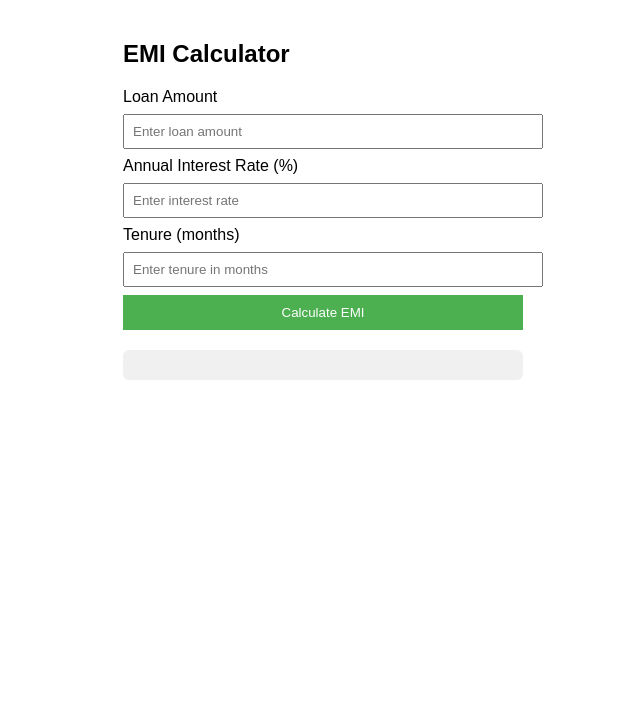
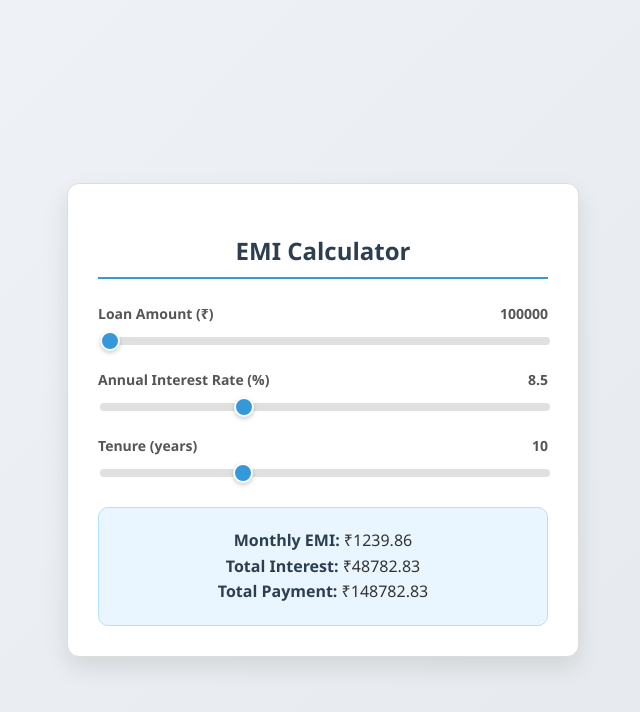
Before and after one commit to Prashik007-sudo/Team_Vortex, a plain HTML site: page src/EMI_Calc.html in a window 1280 px wide. Shown: the whole page, without its empty margins (317-957 px from the left). Drawn offline with Linux system fonts and the light colour scheme.

Commit message:
updated the calculator

```diff
--- a/src/EMI_Calc.html
+++ b/src/EMI_Calc.html
@@ -4,36 +4,152 @@
     <meta charset="UTF-8">
     <title>EMI Calculator</title>
     <style>
-    body { font-family: Arial, sans-serif; margin: 40px; }
-    .container { max-width: 400px; margin: auto; }
-    input { width: 100%; margin: 8px 0; padding: 8px; }
-    button { padding: 10px; width: 100%; background: #4CAF50; color: white; border: none; cursor: pointer; }
-    button:hover { background: #45a049; }
-    .result { margin-top: 20px; padding: 15px; background: #f0f0f0; border-radius: 6px; }
+        /* General Body and Container Styling */
+        body {
+            font-family: 'Segoe UI', Tahoma, Geneva, Verdana, sans-serif;
+            margin: 0;
+            padding: 20px;
+            background: linear-gradient(135deg, #f0f4f8, #e4e7eb);
+            display: flex;
+            justify-content: center;
+            align-items: center;
+            min-height: 100vh;
+            color: #333;
+        }
+
+        .container {
+            max-width: 450px;
+            width: 100%;
+            background: #ffffff;
+            padding: 30px;
+            border-radius: 12px;
+            box-shadow: 0 10px 25px rgba(0, 0, 0, 0.1);
+            border: 1px solid #ddd;
+        }
+
+        /* Heading and Label Styling */
+        h2 {
+            text-align: center;
+            color: #2c3e50;
+            margin-bottom: 25px;
+            font-size: 24px;
+            border-bottom: 2px solid #3498db;
+            padding-bottom: 10px;
+        }
+
+        /* Sliders and Labels */
+        .slider-group {
+            margin-bottom: 20px;
+        }
+
+        .slider-group label {
+            display: flex;
+            justify-content: space-between;
+            align-items: center;
+            margin-bottom: 5px;
+            font-weight: 600;
+            color: #555;
+            font-size: 14px;
+        }
+
+        input[type="range"] {
+            width: 100%;
+            -webkit-appearance: none;
+            background: #e0e0e0;
+            border-radius: 5px;
+            height: 8px;
+            outline: none;
+            transition: background 0.3s;
+        }
+
+        input[type="range"]::-webkit-slider-thumb {
+            -webkit-appearance: none;
+            appearance: none;
+            width: 20px;
+            height: 20px;
+            background: #3498db;
+            cursor: pointer;
+            border-radius: 50%;
+            border: 2px solid #fff;
+            box-shadow: 0 2px 4px rgba(0, 0, 0, 0.2);
+        }
+
+        input[type="range"]::-moz-range-thumb {
+            width: 20px;
+            height: 20px;
+            background: #3498db;
+            cursor: pointer;
+            border-radius: 50%;
+            border: 2px solid #fff;
+            box-shadow: 0 2px 4px rgba(0, 0, 0, 0.2);
+        }
+
+        /* Result Section Styling */
+        .result {
+            margin-top: 25px;
+            padding: 20px;
+            background: #eaf6ff;
+            border-radius: 10px;
+            border: 1px solid #b3e0ff;
+            line-height: 1.6;
+            text-align: center;
+        }
+
+        .result b {
+            color: #2c3e50;
+        }
     </style>
 </head>
 <body>
     <div class="container">
         <h2>EMI Calculator</h2>
-    <label>Loan Amount</label>
-    <input type="number" id="loan" placeholder="Enter loan amount">
 
-    <label>Annual Interest Rate (%)</label>
-    <input type="number" id="rate" placeholder="Enter interest rate">
+        <div class="slider-group">
+            <label for="loan">
+                Loan Amount (₹)
+                <span id="loanValue">100000</span>
+            </label>
+            <input type="range" id="loan" min="100000" max="10000000" step="10000" value="100000">
+        </div>
 
-    <label>Tenure (months)</label>
-    <input type="number" id="months" placeholder="Enter tenure in months">
+        <div class="slider-group">
+            <label for="rate">
+                Annual Interest Rate (%)
+                <span id="rateValue">8.5</span>
+            </label>
+            <input type="range" id="rate" min="1" max="25" step="0.1" value="8.5">
+        </div>
 
-    <button onclick="calculateEMI()">Calculate EMI</button>
+        <div class="slider-group">
+            <label for="years">
+                Tenure (years)
+                <span id="yearsValue">10</span>
+            </label>
+            <input type="range" id="years" min="1" max="30" step="1" value="10">
+        </div>
 
         <div class="result" id="result"></div>
     </div>
 
     <script>
+        // Get the slider elements and their corresponding value displays
+        const loanSlider = document.getElementById('loan');
+        const rateSlider = document.getElementById('rate');
+        const yearsSlider = document.getElementById('years');
+        const loanValue = document.getElementById('loanValue');
+        const rateValue = document.getElementById('rateValue');
+        const yearsValue = document.getElementById('yearsValue');
+
         function calculateEMI() {
-      let P = parseFloat(document.getElementById('loan').value);
-      let annualRate = parseFloat(document.getElementById('rate').value);
-      let N = parseInt(document.getElementById('months').value);
+            let P = parseFloat(loanSlider.value);
+            let annualRate = parseFloat(rateSlider.value);
+            let N = parseInt(yearsSlider.value) * 12; // Convert years to months
+
+            // Check for valid inputs
+            if (isNaN(P) || isNaN(annualRate) || isNaN(N) || P <= 0 || annualRate < 0 || N <= 0) {
+                document.getElementById('result').innerHTML = "Please enter valid numbers for all fields.";
+                return;
+            }
 
             let R = annualRate / 12 / 100; // monthly interest rate
 
@@ -47,6 +163,25 @@
                 <b>Total Payment:</b> ₹${totalPayment.toFixed(2)}
             `;
         }
+
+        // Add event listeners to each slider to trigger calculations and value updates
+        loanSlider.addEventListener('input', () => {
+            loanValue.textContent = loanSlider.value;
+            calculateEMI();
+        });
+
+        rateSlider.addEventListener('input', () => {
+            rateValue.textContent = rateSlider.value;
+            calculateEMI();
+        });
+
+        yearsSlider.addEventListener('input', () => {
+            yearsValue.textContent = yearsSlider.value;
+            calculateEMI();
+        });
+
+        // Run calculation once on page load to show initial result
+        document.addEventListener('DOMContentLoaded', calculateEMI);
     </script>
 </body>
 </html>
```
Also changed, not shown: src/header.html (deleted, +0 -8 lines), src/footer.html (deleted). Lines whose indentation alone changed are shown as unchanged.
